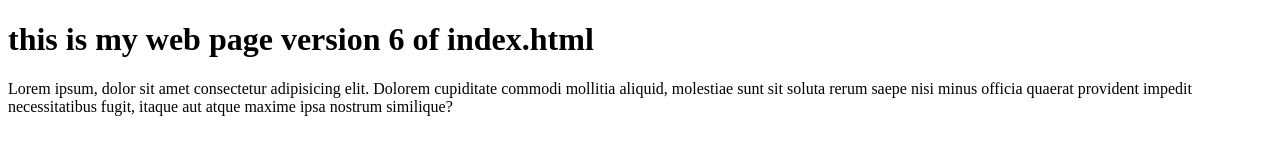
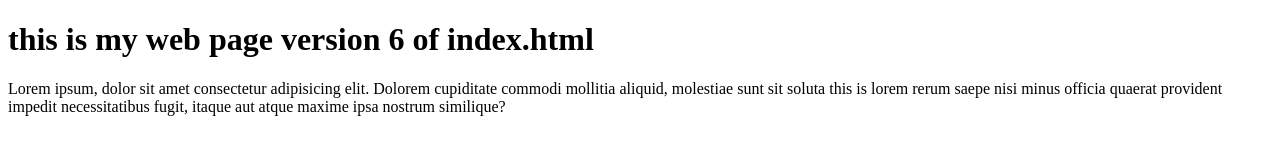
Before and after one commit to aslanshaikh/firstweb.github.io, a plain HTML site: page index.html in a window 1280 px wide. Drawn offline with Linux system fonts and the light colour scheme.

```diff
--- a/index.html
+++ b/index.html
@@ -9,6 +9,6 @@
 <body>
 
     <h1>this is my web page version 6 of index.html</h1>
-    <p>Lorem ipsum, dolor sit amet consectetur adipisicing elit. Dolorem cupiditate commodi mollitia aliquid, molestiae sunt sit soluta rerum saepe nisi minus officia quaerat provident impedit necessitatibus fugit, itaque aut atque maxime ipsa nostrum similique?</p>
+    <p>Lorem ipsum, dolor sit amet consectetur adipisicing elit. Dolorem cupiditate commodi mollitia aliquid, molestiae sunt sit soluta this is lorem rerum saepe nisi minus officia quaerat provident impedit necessitatibus fugit, itaque aut atque maxime ipsa nostrum similique?</p>
 </body>
 </html>
```
